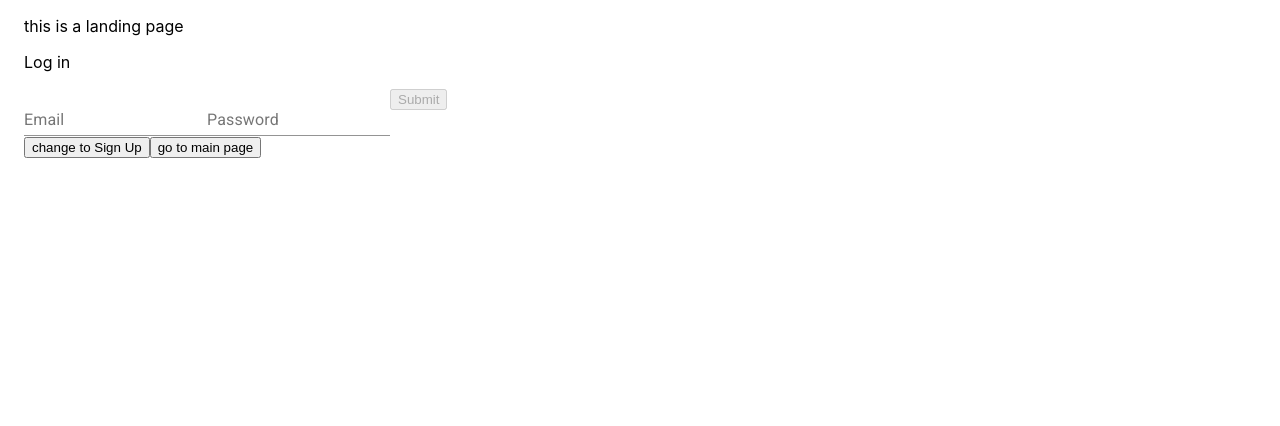
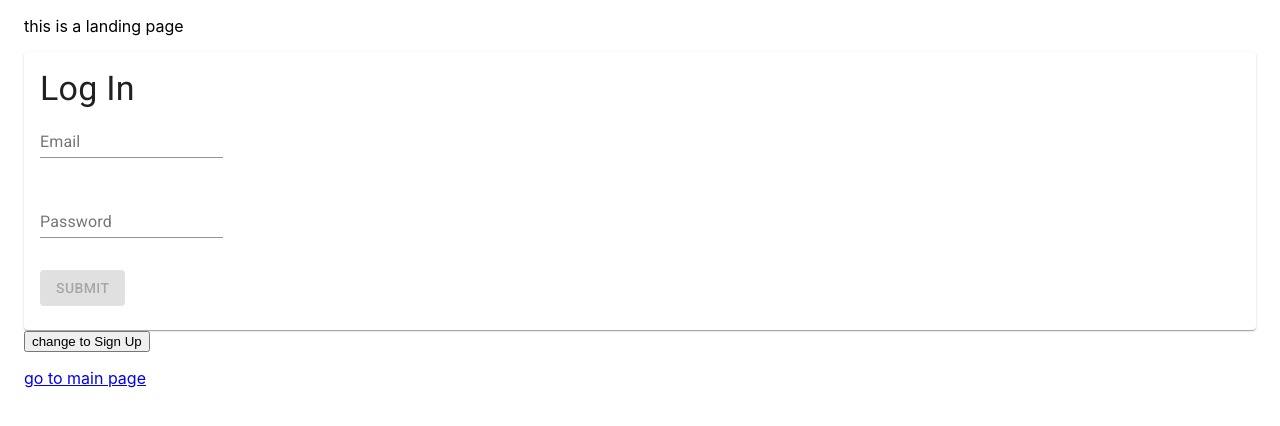
Before and after one commit to tommitah/innoFrontend, a React (Create React App) app: page / in a window 1280 px wide. Shown: the top 426 px of the page. Built offline with nearby package versions, Linux system fonts and the light colour scheme.

Commit message:
Updated FormikSelectField & added more material ui components

```diff
--- a/src/components/FormField.js
+++ b/src/components/FormField.js
@@ -1,20 +1,23 @@
 import React from 'react'
 import { useField } from 'formik'
 import PropTypes from 'prop-types'
-import { TextField } from '@material-ui/core'
+import { TextField, Box, FormControl, InputLabel, Select, FormHelperText, MenuItem } from '@material-ui/core'
 
 export const FormikTextField = ({ label, ...props }) => {
   const [field, meta] = useField(props)
   const errorText = meta.touched && meta.error ? meta.error : ''
 
   return (
+    <Box>
       <TextField
         {...field}
         {...props}
         label={label}
         error={!!errorText}
         helperText={errorText}
+        style={{ minHeight: '5rem' }}
       />
+    </Box>
   )
 }
 
@@ -27,20 +30,36 @@ FormikTextField.propTypes = {
 
 export const FormikSelectField = ({ options, label, ...props }) => {
   const [field, meta] = useField(props)
+  const errorText = meta.touched && meta.error ? meta.error : ''
+
   return (
-    <>
-      <label htmlFor={props.id || props.name}>{label}</label>
-      <select {...field} {...props}>
-        <option disabled value=''>Select a value</option>
+    <Box>
+      <FormControl
+        style={{ minHeight: '5rem', minWidth: 120 }}
+        error={!!errorText}>
+        <InputLabel id={props.id || props.name}>{label}</InputLabel>
+        <Select {...field} >
+          <MenuItem disabled value="">Select a value</MenuItem>
           {options.map(option => (
-          <option key={option.value} value={option.value}>
+            <MenuItem key={option.value} value={option.value}>
               {option.label || option.value}
-          </option>
+            </MenuItem>
           ))}
-      </select>
-      {meta.touched && meta.error ? (
-        <div style={{ color: 'red' }} className="error">{meta.error}</div>
-      ) : null}
-    </>
+        </Select>
+        <FormHelperText>{errorText}</FormHelperText>
+      </FormControl>
+    </Box>
   )
 }
+
+FormikSelectField.propTypes = {
+  label: PropTypes.string.isRequired,
+  name: PropTypes.string.isRequired,
+  options: PropTypes.arrayOf(PropTypes.shape({
+    value: PropTypes.oneOfType([
+      PropTypes.string,
+      PropTypes.number
+    ]).isRequired,
+    label: PropTypes.string
+  })).isRequired
+}
--- a/src/components/LandingPage/LogInForm.js
+++ b/src/components/LandingPage/LogInForm.js
@@ -3,10 +3,13 @@ import { Formik, Form } from 'formik'
 
 import { FormikTextField } from '../FormField'
 
+import { Card, CardContent, Typography, Button } from '@material-ui/core'
+
 const LogInForm = ({ submit }) => {
   return (
-    <div>
-      <p>Log in</p>
+    <Card>
+      <CardContent>
+        <Typography variant="h4">Log In</Typography>
         <Formik
           initialValues={{ email: '', password: '' }}
           validate={values => {
@@ -40,13 +43,19 @@ const LogInForm = ({ submit }) => {
                 type="password"
                 placeholder="jorma123"
               />
-            <button type="submit" disabled={!dirty || !isValid}>
+              <Button
+                type="submit"
+                disabled={!dirty || !isValid}
+                variant="contained"
+                color="primary"
+              >
                 Submit
-            </button>
+              </Button>
             </Form>
           )}
         </Formik>
-    </div >
+      </CardContent>
+    </Card>
   )
 }
 
--- a/src/components/LandingPage/SignUpForm.js
+++ b/src/components/LandingPage/SignUpForm.js
@@ -2,6 +2,7 @@ import React from 'react'
 import { Formik, Form } from 'formik'
 import { FormikTextField, FormikSelectField } from '../FormField'
 
+import { Card, CardContent, Typography, Button } from '@material-ui/core'
 
 const SignUpForm = ({ submit }) => {
   const userOptions = [
@@ -11,8 +12,9 @@ const SignUpForm = ({ submit }) => {
   ]
 
   return (
-    <div>
-      <p>Sign Up</p>
+    <Card>
+      <CardContent>
+        <Typography variant="h4">Sign Up</Typography>
         <Formik
           initialValues={{
             name: '', email: '', password: '', passwordAgain: '', user: ''
@@ -79,13 +81,19 @@ const SignUpForm = ({ submit }) => {
                 name="user"
                 options={userOptions}
               />
-            <button type="submit" disabled={!dirty || !isValid}>
+              <Button
+                type="submit"
+                disabled={!dirty || !isValid}
+                variant="contained"
+                color="primary"
+              >
                 Submit
-            </button>
+              </Button>
             </Form>
           )}
         </Formik>
-    </div>
+      </CardContent>
+    </Card>
   )
 }
 
--- a/src/components/LandingPage/index.js
+++ b/src/components/LandingPage/index.js
@@ -29,8 +29,8 @@ const LandingPage = () => {
           classNames='fade'
         >
           {logInForm ?
-            <RegisterForm submit={registerSubmit} /> :
-            <LogInForm submit={loginSubmit} />
+            <div><RegisterForm submit={registerSubmit} /></div> :
+            <div><LogInForm submit={loginSubmit} /></div>
           }
         </CSSTransition>
       </SwitchTransition>
@@ -38,7 +38,7 @@ const LandingPage = () => {
         change to {logInForm ? 'Log In' : 'Sign Up'}
       </button>
       <Link to="/home">
-        <button>go to main page</button>
+        <p>go to main page</p>
       </Link>
     </div>
   )
```
Lines whose indentation alone changed are shown as unchanged.
